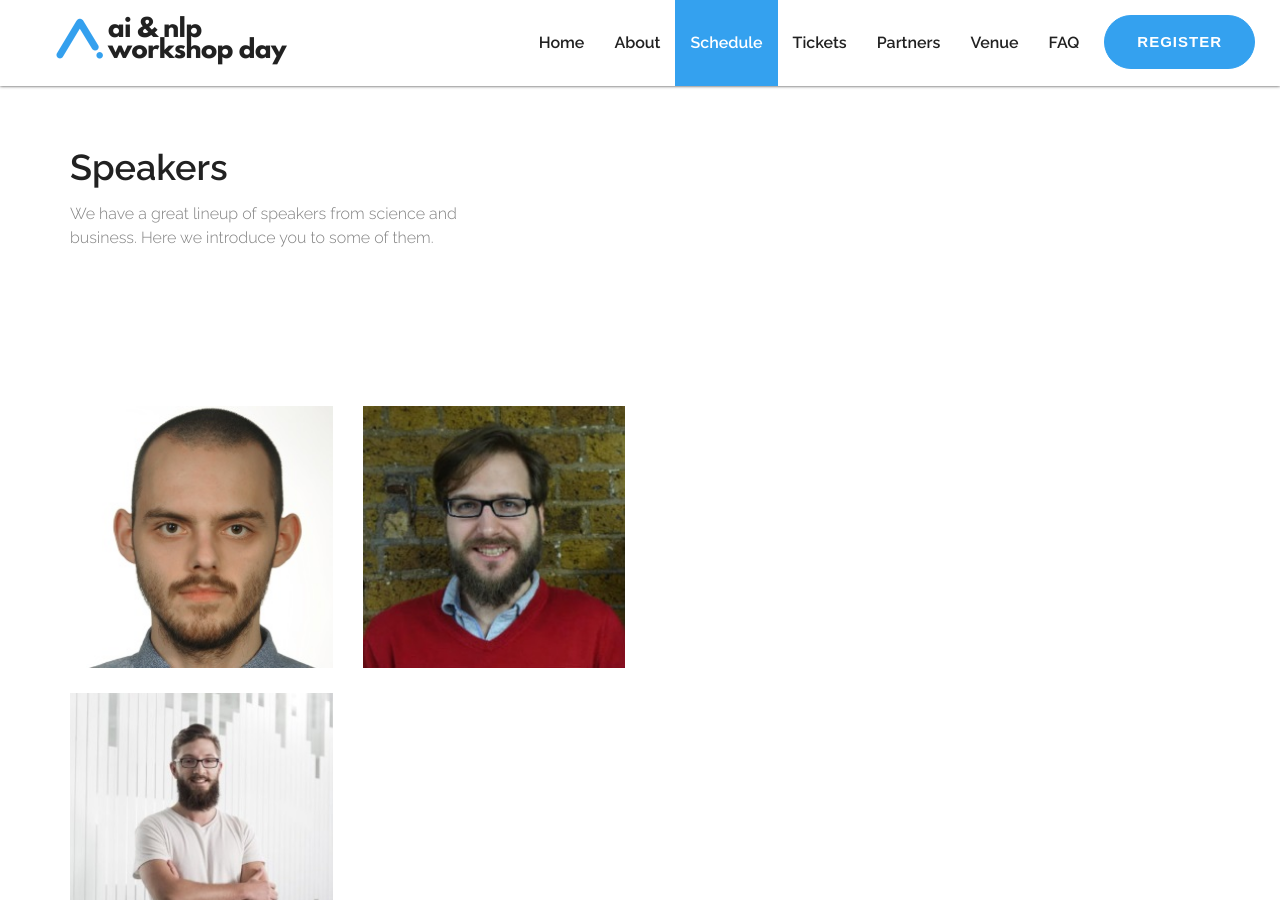
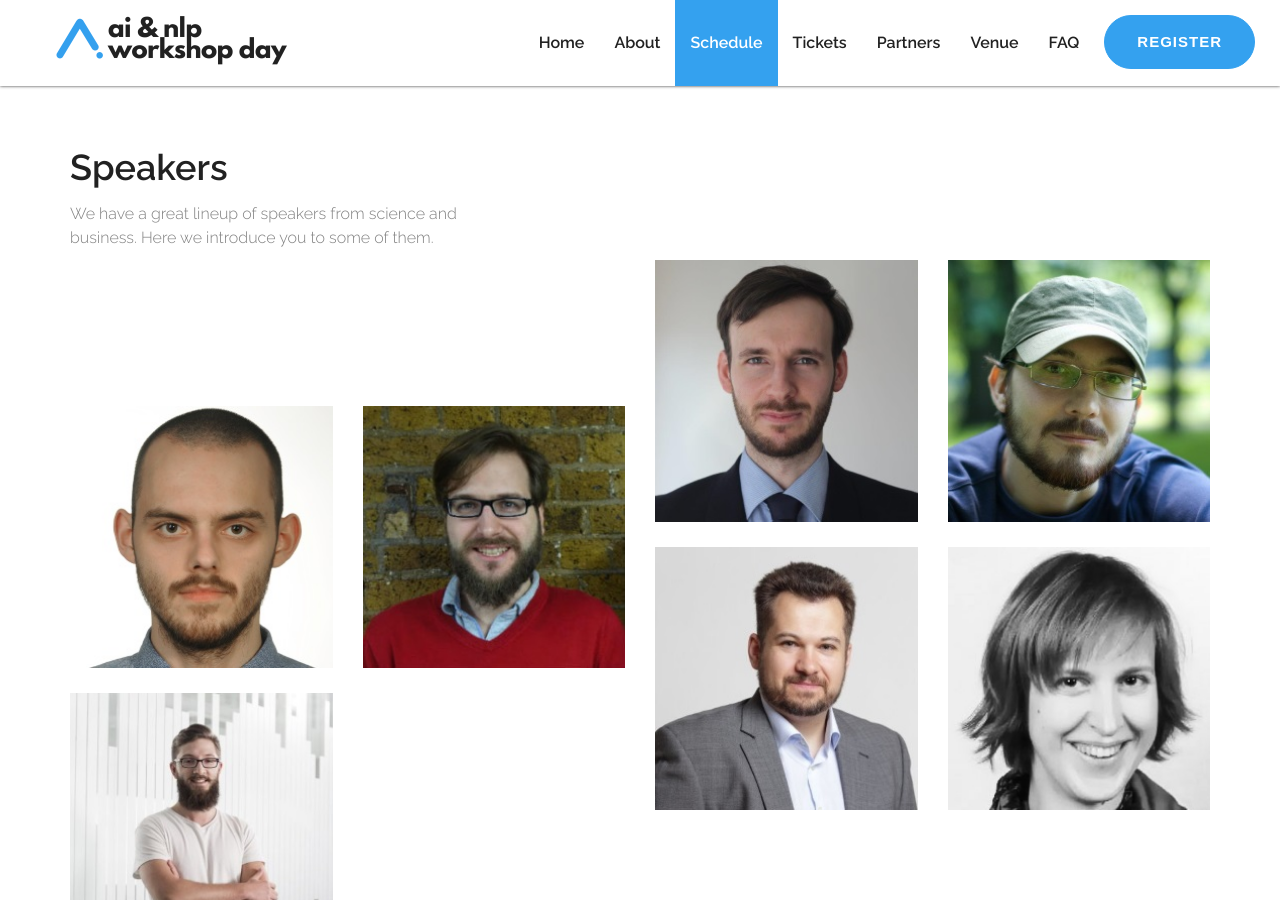
Before and after one commit to nlpday/nlpday-19, a Jekyll site: the page built from index.html, in a window 1280 px wide and 900 px high, scrolled down 3032 px. Built offline with Jekyll 4.4.1, drawn with Linux system fonts in a browser that asks for light colours; nearby versions of some CDN libraries; library files that are not in the unit come from our copies.

Commit message:
poprawka

```diff
--- a/_includes/index/speakers.html
+++ b/_includes/index/speakers.html
@@ -20,7 +20,7 @@
 ">
                                             <div class="speaker-box">
                                                 <div class="img-block">
-                                                    <img src="assets/img/speaker/ppilarski.JPG" alt="" class="img-responsive">
+                                                    <img src="assets/img/speaker/ppilarski.jpg" alt="" class="img-responsive">
                                                 </div>
 
                                                 <div class="speaker-info">
@@ -66,9 +66,6 @@
                 </div>
             </div>
         </div>
-
-    </div>
-    <div class="row">
                 <div class="col-md-6">
                     <div class="col-md-12" style="
     margin-top: 142px;
@@ -83,7 +80,7 @@
                                         <div class="col-md-6 col-sm-6">
                                             <div class="speaker-box">
                                                 <div class="img-block">
-                                                    <img src="assets/img/speaker/pcierniakowski.jpg" alt="" class="img-responsive">
+                                                    <img src="assets/img/speaker/pcierniakowski.JPG" alt="" class="img-responsive">
                                                 </div>
                                                 <div class="speaker-info">
                                                     <h4>Paweł Ekk-Cierniakowski</h4>
```
